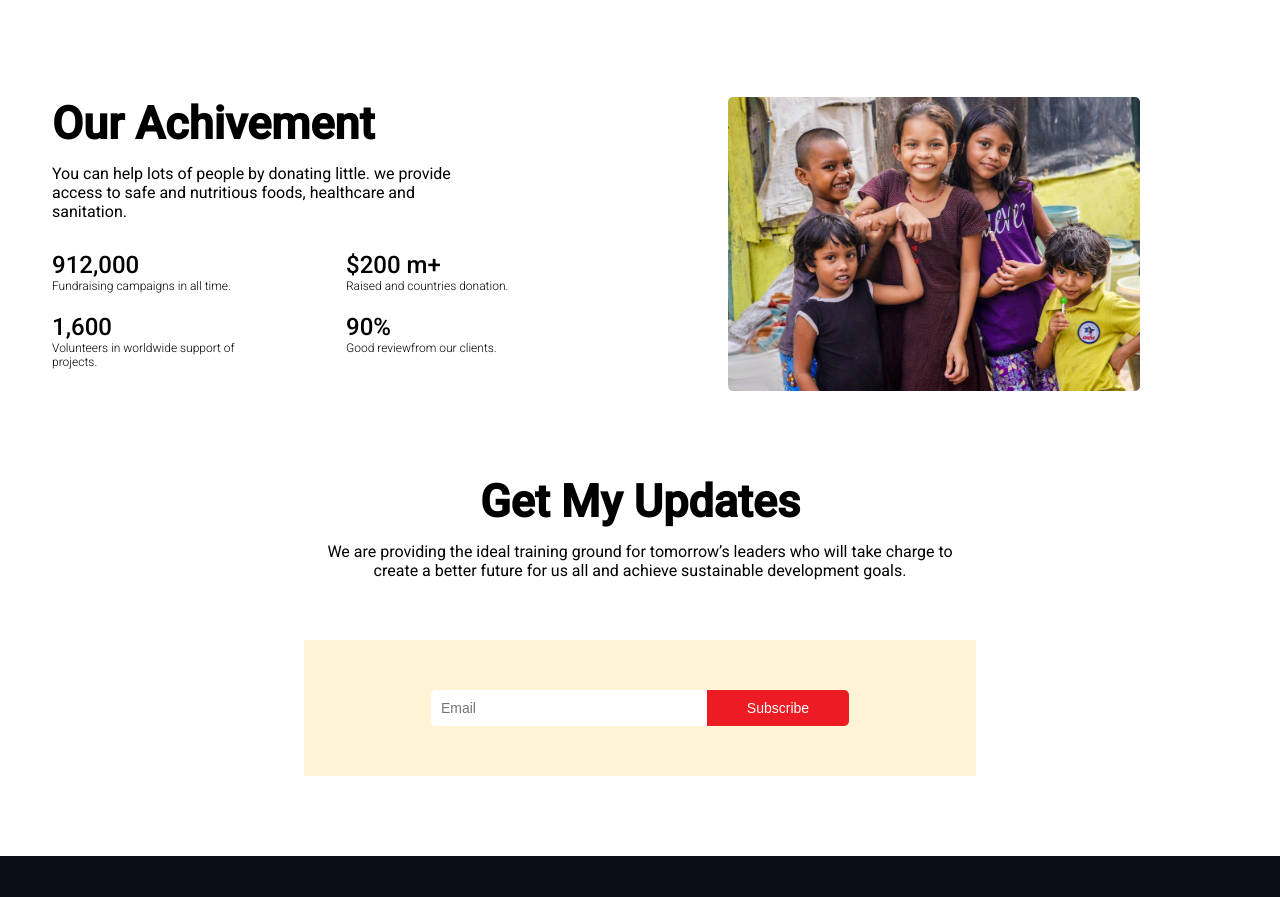
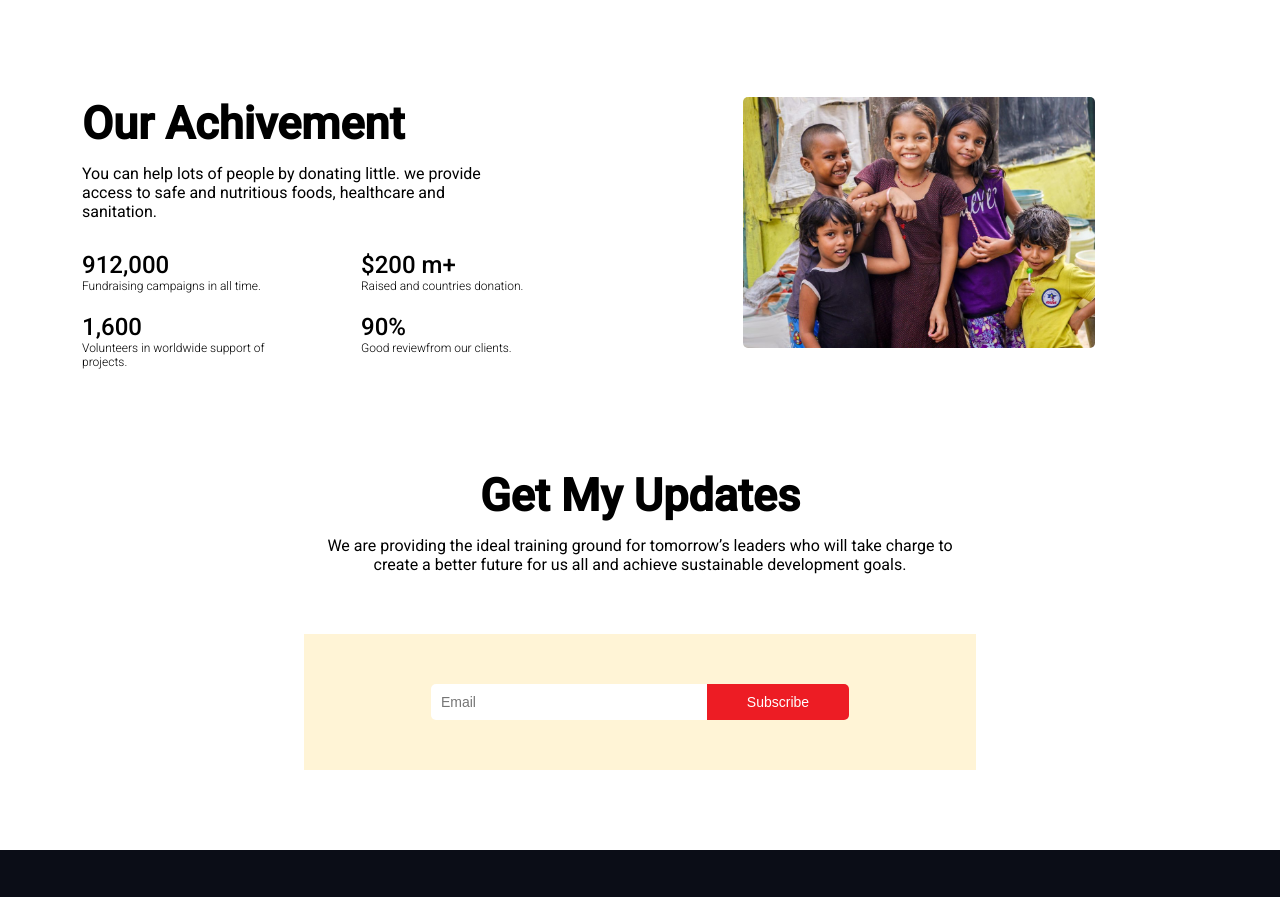
Before and after one commit to mushfik16381/donate, a plain HTML site: page index.html in a window 1280 px wide. Shown: the part 1626-2523 px from the top of the page. Drawn offline with Linux system fonts and the light colour scheme.

Commit message:
img-width change

```diff
--- a/css/style.css
+++ b/css/style.css
@@ -126,7 +126,7 @@ body{
 }
 #achievement-part .achievement{
     display: flex;
-    margin: 80px 20px;
+    margin: 80px 50px;
 }
 #achievement-part .achievement .tittle{
     text-align: left;
@@ -137,14 +137,14 @@ body{
 }
 #achievement-part .achievement .text{
     width: 50%;
-    text-align: left;
+    text-align: center;
 }
 #achievement-part .achievement .img{
     width: 50%;
     text-align: center;
 }
 #achievement-part .achievement .img img{
-    width: 70%;
+    width: 63%;
     border-radius: 5px;
 }
 #achievement-part .achive-text {
```
